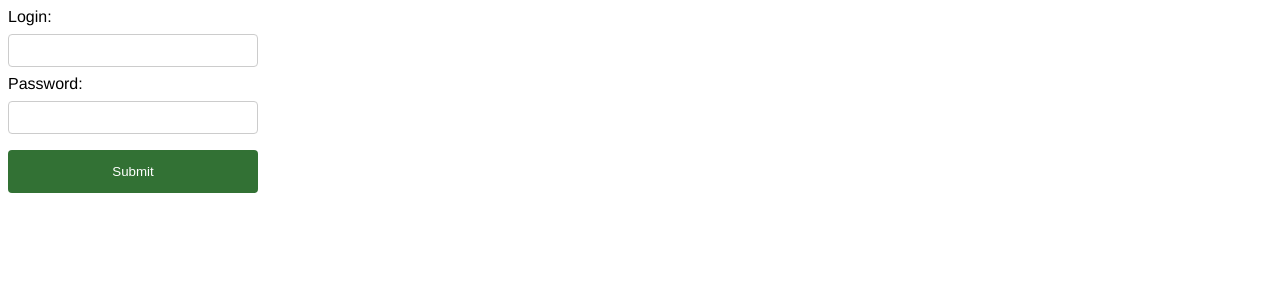
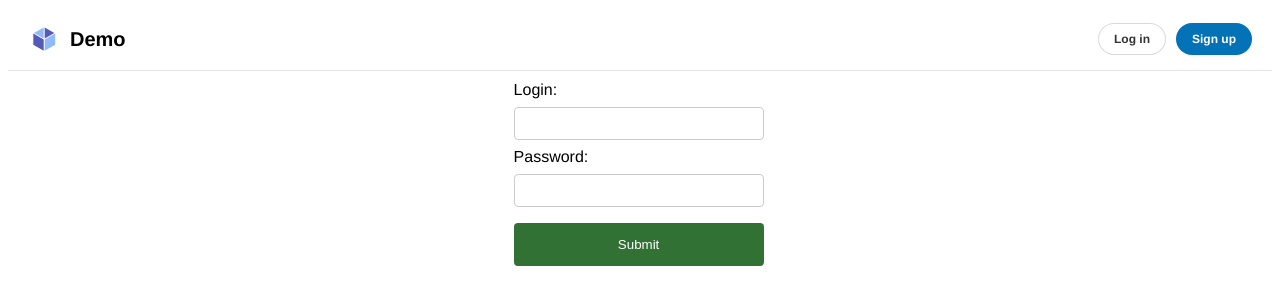
Before and after one commit to AlexGrisin/complete-approach-test-demo, a React (Create React App) app in the folder storefront/: page / in a window 1280 px wide. Shown: the top 304 px of the page. Built offline with nearby package versions, Linux system fonts and the light colour scheme.

Commit message:
react usestate

```diff
--- a/storefront/src/components/Header.jsx
+++ b/storefront/src/components/Header.jsx
@@ -4,7 +4,9 @@ import PropTypes from 'prop-types';
 import { Button } from './Button';
 import './header.css';
 
-export const Header = ({ user, onLogin, onLogout, onCreateAccount }) => (
+export const Header = ({ user }) => {
+  console.log('user', user);
+  return (
     <header>
       <div className="wrapper">
         <div>
@@ -27,35 +29,27 @@ export const Header = ({ user, onLogin, onLogout, onCreateAccount }) => (
           <h1>Demo</h1>
         </div>
         <div>
-        {user ? (
+          {Object.keys(user).length > 0 ? (
             <>
               <span className="welcome" data-testid="welcome-message">
                 Welcome, <b>{user.firstName}</b>!
               </span>
-            <Button size="small" onClick={onLogout} label="Log out" data-testid="logout-button" />
+              <Button size="small" label="Log out" data-testid="logout-button" />
             </>
           ) : (
             <>
-            <Button size="small" onClick={onLogin} label="Log in" data-testid="login-button" />
-            <Button
-              primary
-              size="small"
-              onClick={onCreateAccount}
-              label="Sign up"
-              data-testid="signup-button"
-            />
+              <Button size="small" label="Log in" data-testid="login-button" />
+              <Button primary size="small" label="Sign up" data-testid="signup-button" />
             </>
           )}
         </div>
       </div>
     </header>
   );
+};
 
 Header.propTypes = {
   user: PropTypes.shape({}),
-  onLogin: PropTypes.func.isRequired,
-  onLogout: PropTypes.func.isRequired,
-  onCreateAccount: PropTypes.func.isRequired,
 };
 
 Header.defaultProps = {
--- a/storefront/src/components/LoginForm.jsx
+++ b/storefront/src/components/LoginForm.jsx
@@ -1,9 +1,10 @@
 import React, { useState } from 'react';
 import { Input } from './Input';
 import { TextField } from './TextField';
+import './form.css';
 
-export const LoginForm = () => {
-  const [form, setForm] = useState({ message: 'aa', isError: false });
+export const LoginForm = props => {
+  const [form, setForm] = useState({ message: '', isError: false });
   const [userName, setUserName] = useState('');
   const [password, setPassword] = useState('');
 
@@ -21,9 +22,14 @@ export const LoginForm = () => {
           body: JSON.stringify({ user: userName, password: password }),
         })
           .then(response => response.json())
-          .then(result =>
-            setForm({ statusMessage: result.statusMessage, isError: !(result.statusCode === 200) })
-          )
+          .then(result => {
+            console.log(result);
+            setForm({
+              statusMessage: result.statusMessage,
+              isError: !(result.statusCode === 200),
+            });
+            props.handleLogin(result.user);
+          })
           .catch(error => {
             console.log(error);
             setForm({ statusMessage: 'Login error!', isError: true });
@@ -40,8 +46,7 @@ export const LoginForm = () => {
   const handlePasswordChange = e => {
     setPassword(e.target.value);
   };
-
-  return (
+  return Object.keys(props.user).length === 0 || props.user?.firstName === undefined ? (
     <form onSubmit={handleSubmit}>
       <Input
         labelName="Login:"
@@ -60,5 +65,13 @@ export const LoginForm = () => {
       <Input type="submit" value="Submit" testId="submit" />
       <TextField text={form?.statusMessage} isError={form.isError} testId="login-status" />
     </form>
+  ) : (
+    <div>Greetings, {props.user.firstName}</div>
   );
 };
+
+LoginForm.defaultProps = {
+  handleLogin: () => console.log(),
+  user: {},
+  form: { message: '', isError: false },
+};
--- /dev/null
+++ b/storefront/src/components/LoginPage.jsx
@@ -0,0 +1,19 @@
+import React, { useState } from 'react';
+import { Header } from './Header';
+import { LoginForm } from './LoginForm';
+import './form.css';
+
+export const LoginPage = () => {
+  const [user, setUser] = useState({});
+
+  const handleLogin = user => {
+    setUser(user);
+  };
+
+  return (
+    <>
+      <Header user={user} />
+      <LoginForm handleLogin={handleLogin} user={user} />
+    </>
+  );
+};
--- /dev/null
+++ b/storefront/src/components/form.css
@@ -0,0 +1,8 @@
+form {
+  display: block;
+  margin: auto;
+  margin-left: auto;
+  margin-right: auto;
+  width: 20%;
+  padding: 10px;
+}
--- a/storefront/src/index.js
+++ b/storefront/src/index.js
@@ -1,12 +1,12 @@
 import React from 'react';
 import ReactDOM from 'react-dom/client';
-import { LoginForm } from './components/LoginForm';
+import { LoginPage } from './components/LoginPage';
 import reportWebVitals from './reportWebVitals';
 
 const root = ReactDOM.createRoot(document.getElementById('root'));
 root.render(
   <React.StrictMode>
-    <LoginForm />
+    <LoginPage />
   </React.StrictMode>
 );
 
```
Also changed, not shown: 2 other files (tests, documents, lock files or other folders). Lines whose indentation alone changed are shown as unchanged.
